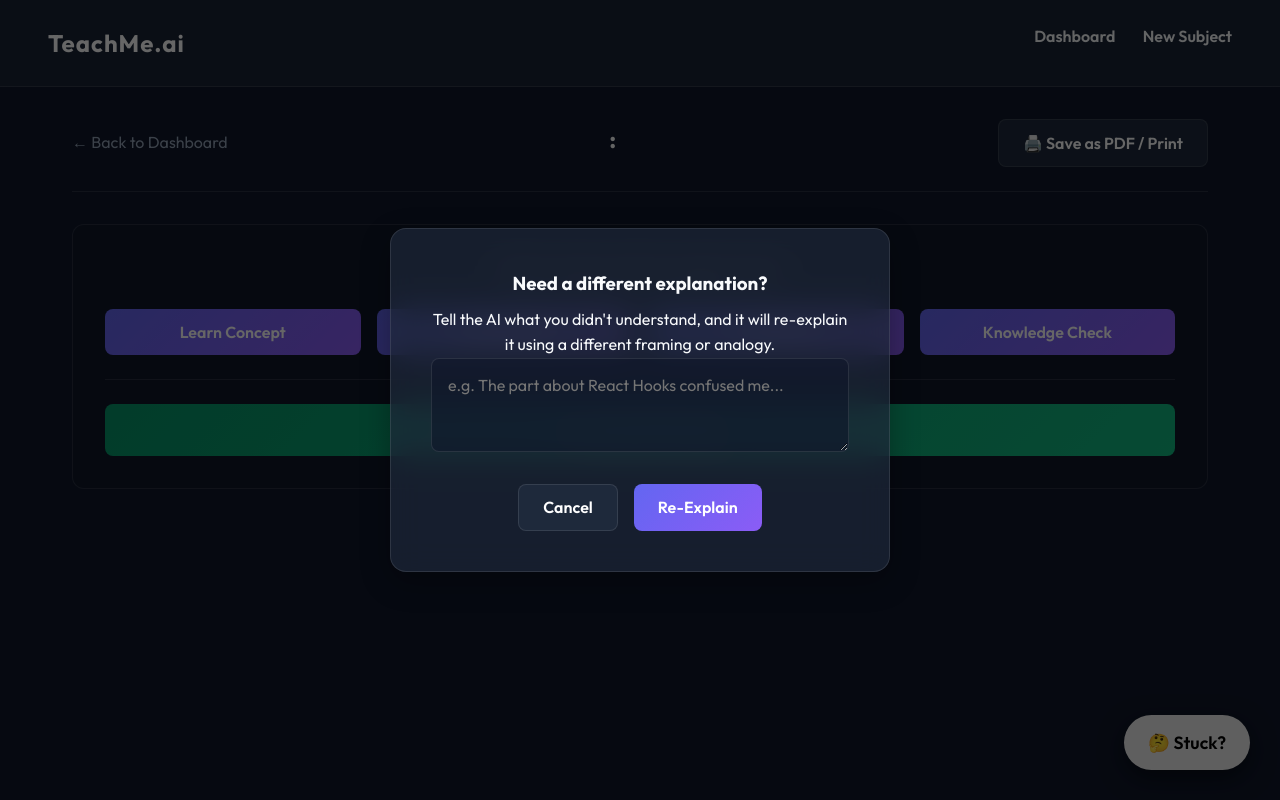
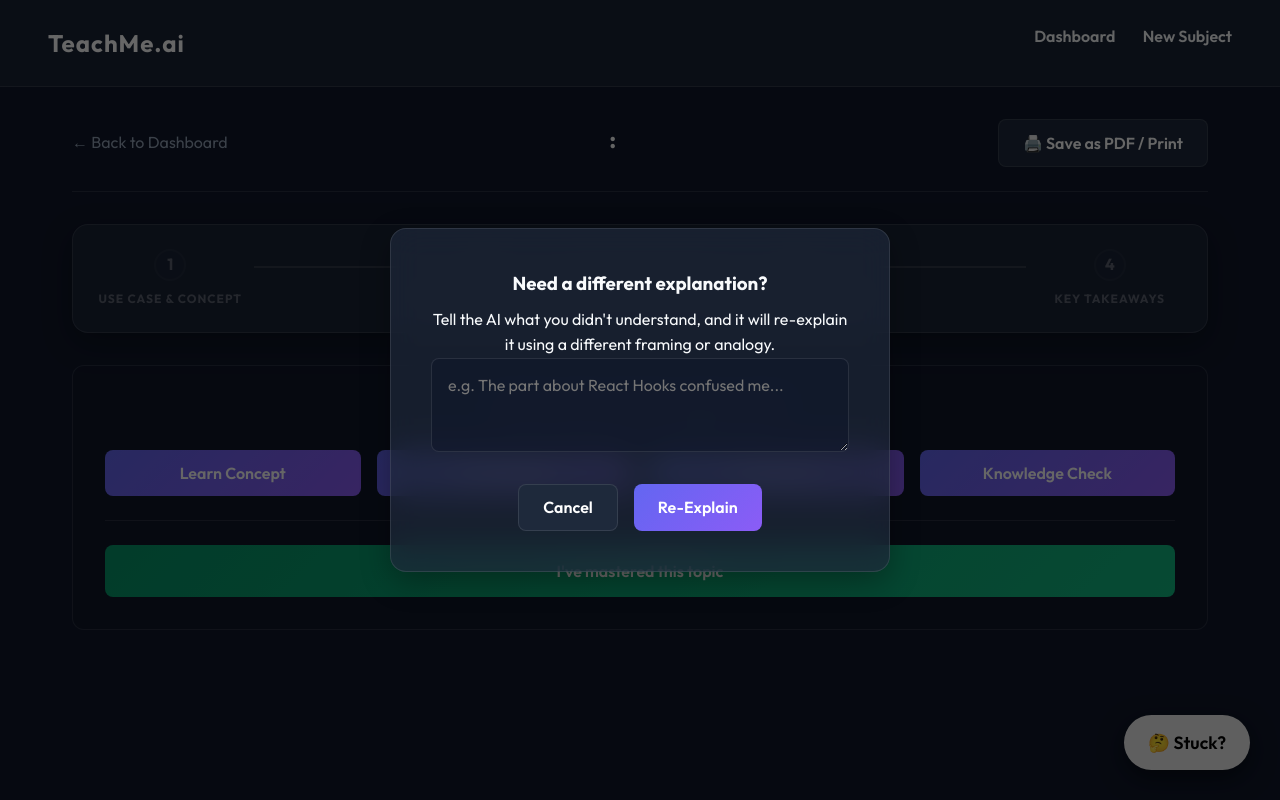
Before and after one commit to hengds2f/teachme, a Flask app: template templates/topic_guide.html in a window 1280 px wide. Run offline with Flask 3, Linux system fonts and the light colour scheme; the template is opened without the code that fills it, so the values that code supplies are empty.

Commit message:
UI Redesign: Automated 'Structured Topic Guide' with Learning Roadmap

```diff
--- a/llm_service.py
+++ b/llm_service.py
@@ -108,15 +108,14 @@
     behavior_instructions = ""
     if chunk_type == "concept":
         behavior_instructions = """
-        IMPORTANT: Open with a compelling real-world use case or scenario that demonstrates why this concept is needed.
-        Then, provide an academically rigorous and technically detailed explanation of the theoretical framework.
-        Structure the response with the following sections in Markdown:
-        1. **Real-World Application**: The scenario-based opening.
-        2. **Theoretical Background**: historical and academic context.
-        3. **Core Mechanics & Axioms**: principles with technical detail.
-        4. **Critical Analysis**: limitations and debates.
+        MANDATORY: You MUST open the response with a section titled '## 🌍 Real-World Case Study'.
+        This section must present a specific, sophisticated scenario or industrial challenge that illustrates the concept's practical necessity.
 
-        Mandatory: Include in-text APA style citations. Add a 'References' section at the end.
+        Follow this with:
+        2. **Theoretical Framework & Axioms**: Deep theoretical explanation with technical rigor.
+        3. **Critical Academic Analysis**: Limitations, debates, and trade-offs.
+
+        Mandatory: Include in-text APA style citations and a 'References' section.
         """
     elif chunk_type == "example":
         behavior_instructions = """
--- a/static/app.js
+++ b/static/app.js
@@ -132,6 +132,35 @@
     // Topic Guide Chunk Generation
     const learningContainer = document.getElementById('learning-container');
     if (learningContainer) {
+        initTopicGuide();
+
+        function initTopicGuide() {
+            const chunksArea = document.getElementById('chunks-area');
+            const roadmapSteps = document.querySelectorAll('.roadmap-step');
+
+            // Highlight existing steps
+            const loadedTypes = Array.from(chunksArea.querySelectorAll('.chunk-box')).map(c => {
+                const label = c.querySelector('.chunk-label').innerText.toLowerCase();
+                return label;
+            });
+
+            roadmapSteps.forEach(step => {
+                const type = step.id.replace('step-', '');
+                if (loadedTypes.includes(type) || (type === 'concept' && loadedTypes.includes('use case'))) {
+                    step.classList.add('active');
+                }
+            });
+
+            // AUTO-TRIGGER first concept if empty
+            if (chunksArea.children.length === 0) {
+                const conceptBtn = document.querySelector('.dynamic-btn[data-type="concept"]');
+                if (conceptBtn) {
+                    console.log("Auto-initializing topic with first Use Case & Concept...");
+                    conceptBtn.click();
+                }
+            }
+        }
+
         const topicId = learningContainer.dataset.topicId;
         const chunksArea = document.getElementById('chunks-area');
         const chunkControls = document.getElementById('chunk-controls');
@@ -163,6 +192,10 @@
                         `;
                         chunksArea.appendChild(newChunkBox);
                         newChunkBox.scrollIntoView({ behavior: 'smooth' });
+
+                        // Update roadmap
+                        const step = document.getElementById(`step-${data.type}`);
+                        if (step) step.classList.add('active');
                     }
                 } catch (err) {
                     console.error('Error generating chunk:', err);
@@ -283,3 +316,24 @@
         });
     }
 });
+
+/* New Styles for Roadmap & Details */
+const styleSheet = document.createElement("style");
+styleSheet.innerText = `
+    .roadmap-container { display: flex; align-items: center; justify-content: space-between; margin-bottom: 2rem; padding: 1.5rem; position: sticky; top: 100px; z-index: 80; }
+    .roadmap-step { display: flex; flex-direction: column; align-items: center; gap: 0.5rem; opacity: 0.3; transition: all 0.5s; cursor: pointer; flex: 1; }
+    .roadmap-step.active { opacity: 1; color: var(--accent); }
+    .step-num { width: 32px; height: 32px; border-radius: 50%; background: var(--secondary); display: flex; align-items: center; justify-content: center; font-weight: 700; border: 2px solid var(--glass-border); transition: all 0.3s;}
+    .roadmap-step.active .step-num { background: var(--accent); border-color: #fff; box-shadow: 0 0 15px var(--accent); }
+    .step-text { font-size: 0.75rem; text-transform: uppercase; font-weight: 700; letter-spacing: 1px; text-align: center; }
+    .roadmap-line { flex-grow: 1; height: 2px; background: var(--glass-border); margin: 0 10px; margin-bottom: 1.5rem; }
+
+    /* Details Styling */
+    details { background: rgba(0,0,0,0.2); border-radius: 8px; border: 1px solid var(--glass-border); margin-top: 1.5rem; overflow: hidden; }
+    summary { padding: 1rem; font-weight: 700; cursor: pointer; color: var(--accent); outline: none; list-style: none; transition: background 0.3s;}
+    summary:hover { background: rgba(255,255,255,0.05); }
+    summary::-webkit-details-marker { display: none; }
+    details[open] summary { border-bottom: 1px solid var(--glass-border); background: rgba(0,0,0,0.3); }
+    details > div { padding: 1.5rem; background: rgba(0,0,0,0.1); }
+`;
+document.head.appendChild(styleSheet);
--- a/templates/topic_guide.html
+++ b/templates/topic_guide.html
@@ -7,6 +7,29 @@
     <div class="topic-actions">
         <!-- Print button -->
         <button onclick="window.print()" class="btn-secondary">🖨️ Save as PDF / Print</button>
+    </div>
+</div>
+
+<!-- Learning Roadmap -->
+<div class="roadmap-container glass-panel">
+    <div class="roadmap-step" id="step-concept" data-step="1">
+        <div class="step-num">1</div>
+        <div class="step-text">Use Case & Concept</div>
+    </div>
+    <div class="roadmap-line"></div>
+    <div class="roadmap-step" id="step-example" data-step="2">
+        <div class="step-num">2</div>
+        <div class="step-text">Worked Example</div>
+    </div>
+    <div class="roadmap-line"></div>
+    <div class="roadmap-step" id="step-exercise" data-step="3">
+        <div class="step-num">3</div>
+        <div class="step-text">Practice Exercise</div>
+    </div>
+    <div class="roadmap-line"></div>
+    <div class="roadmap-step" id="step-takeaways" data-step="4">
+        <div class="step-num">4</div>
+        <div class="step-text">Key Takeaways</div>
     </div>
 </div>
 
```
